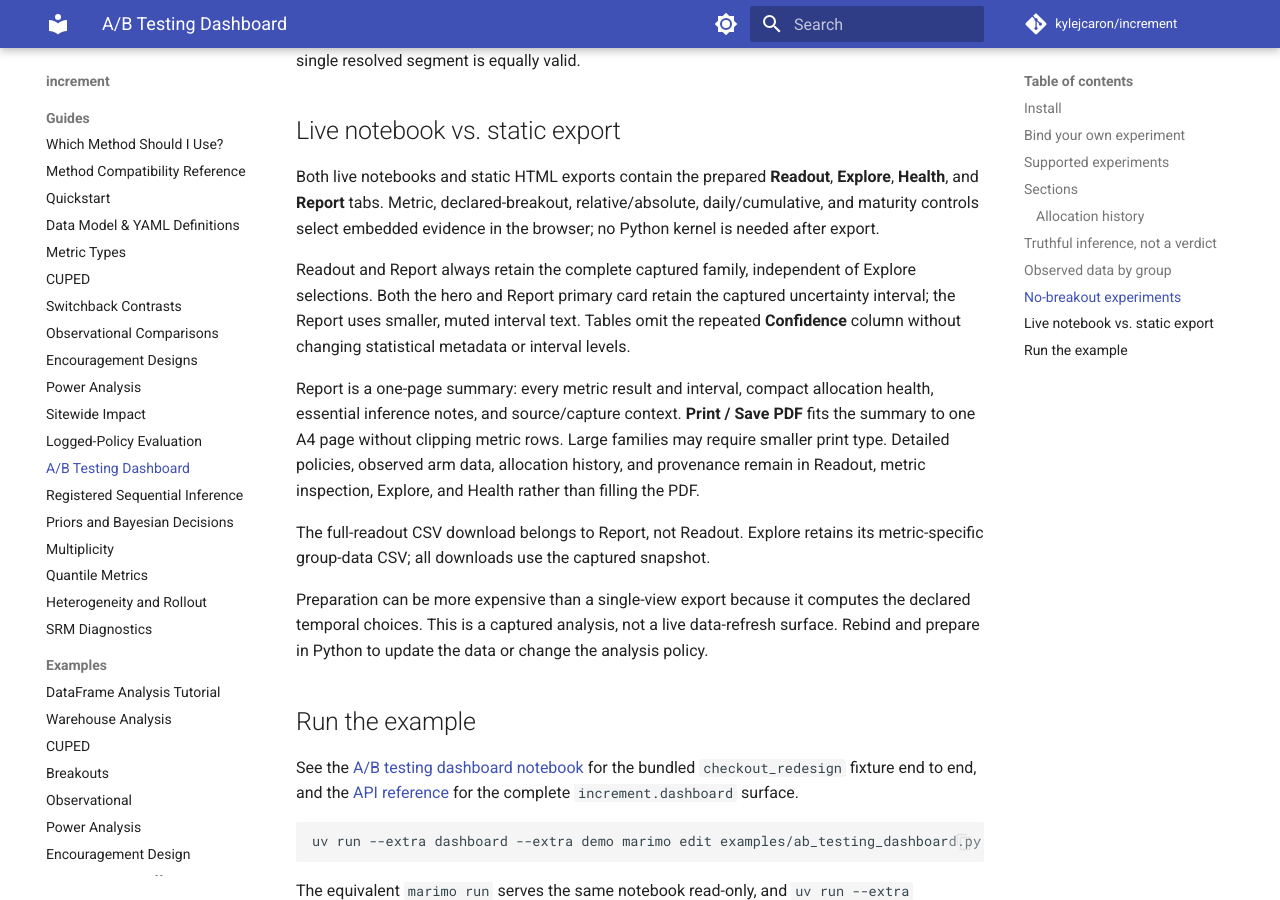
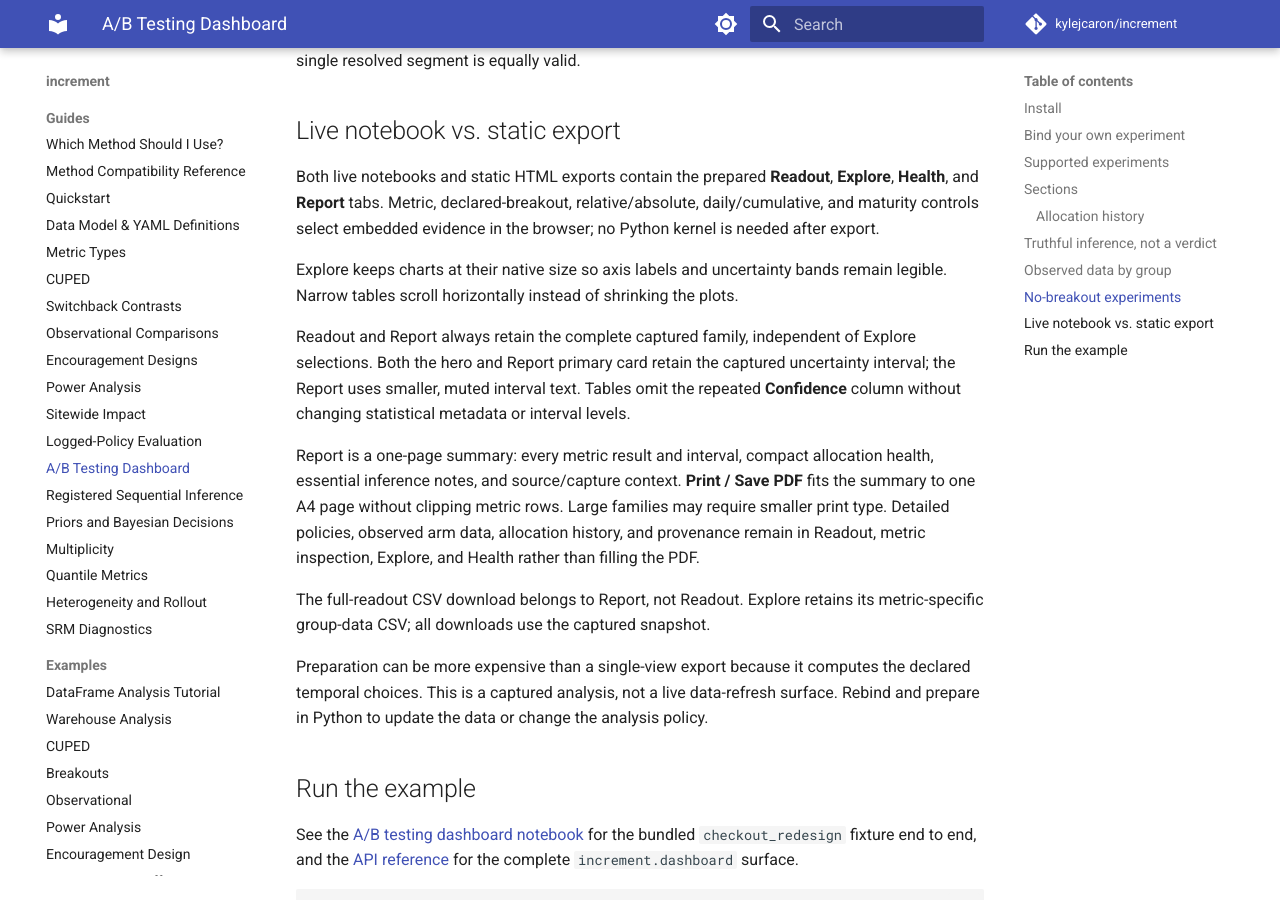
Before and after one commit to kylejcaron/increment, an MkDocs documentation site: the page built from docs/guides/dashboard.md, in a window 1280 px wide and 900 px high, scrolled down 6799 px. Built offline with MkDocs 1.6.1 and Material for MkDocs 9.7.7, drawn with Linux system fonts in a browser that asks for light colours; comment, search, counter and statistics services are not loaded.

Commit message:
Keep Explore charts legible in narrow tables

```diff
--- a/docs/guides/dashboard.md
+++ b/docs/guides/dashboard.md
@@ -290,6 +290,10 @@
 relative/absolute, daily/cumulative, and maturity controls select embedded
 evidence in the browser; no Python kernel is needed after export.
 
+Explore keeps charts at their native size so axis labels and uncertainty
+bands remain legible. Narrow tables scroll horizontally instead of shrinking
+the plots.
+
 Readout and Report always retain the complete captured family, independent
 of Explore selections. Both the hero and Report primary card retain the
 captured uncertainty interval; the Report uses smaller, muted interval text.
```
Also changed, not shown: 1 other file.
